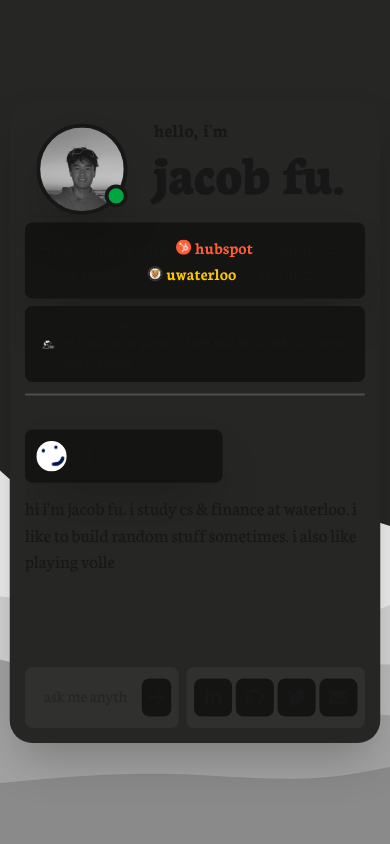
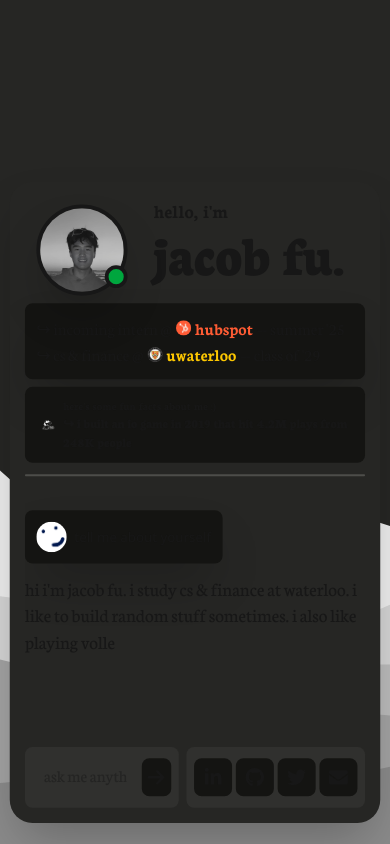
Before and after one commit to FuJacob/jacob, a Next.js app in the folder frontend/: page / in a window 390 px wide. Built offline with nearby package versions, Linux system fonts and the light colour scheme.

Commit message:
ets try nhis LO

```diff
--- a/frontend/src/app/page.tsx
+++ b/frontend/src/app/page.tsx
@@ -7,7 +7,7 @@ import { motion } from "motion/react";
 export default function Home() {
   return (
     <motion.div
-      className="flex sm:justify-center items-center h-screen "
+      className="flex justify-end sm:justify-center items-end sm:items-center h-screen "
       initial={{ scale: 0.95 }}
       whileHover={{ scale: 1 }}
       transition={{
```
